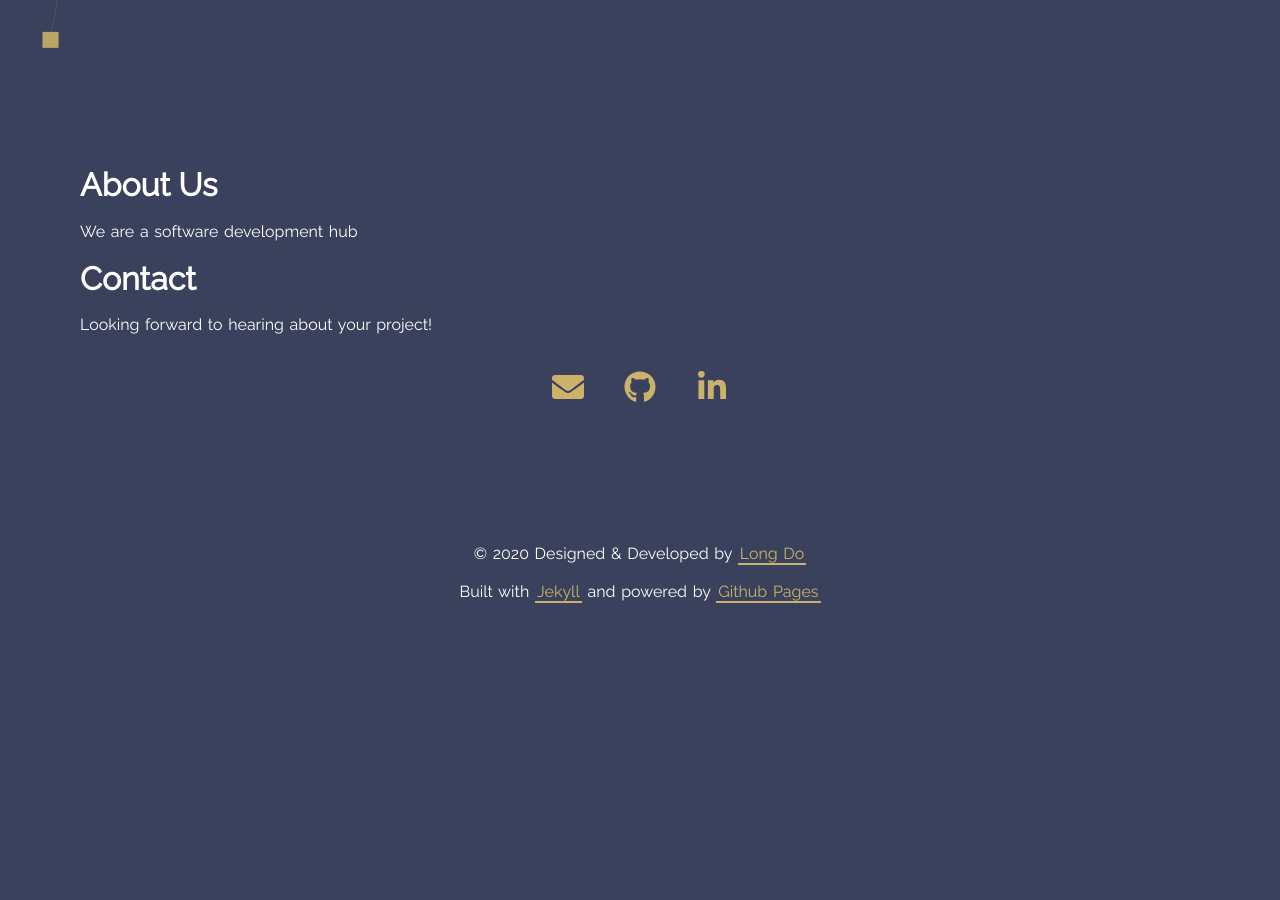
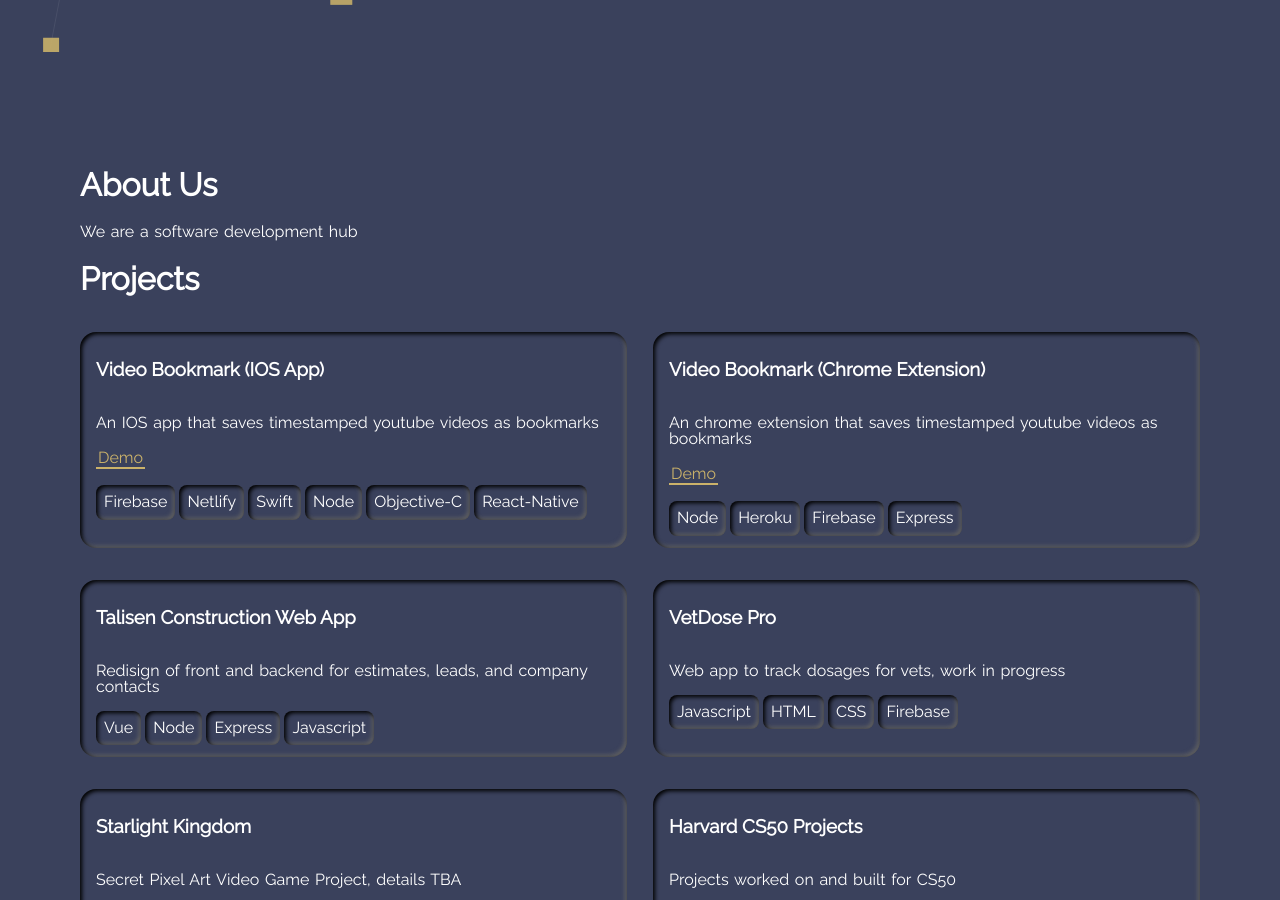
Before and after one commit to olearykieran/holy-grail-neu, a Jekyll site: the page built from index.html, in a window 1280 px wide and 900 px high, scrolled down 864 px. Built offline with Jekyll 4.4.1, drawn with Linux system fonts in a browser that asks for light colours; before the commit the page ends 1499 px from its top, so only the background shows below that.

Commit message:
added project card

```diff
--- a/_config.yml
+++ b/_config.yml
@@ -58,7 +58,7 @@ cv_download_link: https://example.com/
 # show_projects_card:
 # > setting this to true, will display the Projects section
 # > setting this to false, will omit the Projects section
-show_projects_card: false
+show_projects_card: true
 # show_projects:
 # > setting this to true, will display your listed projects in _data/projects.yml
 # > setting this to false, will omit your listed projects
--- a/_data/projects.yml
+++ b/_data/projects.yml
@@ -34,8 +34,30 @@
     - tag: Express
 
 - name: Talisen Construction Web App
+  descr: "Redisign of front and backend for estimates, leads, and company contacts"
   tags:
     - tag: Vue
     - tag: Node
     - tag: Express
     - tag: Javascript
+
+- name: VetDose Pro
+  descr: "Web app to track dosages for vets, work in progress"
+  tags:
+    - tag: Javascript
+    - tag: HTML
+    - tag: CSS
+    - tag: Firebase
+
+- name: Starlight Kingdom
+  descr: "Secret Pixel Art Video Game Project, details TBA"
+  tags:
+    - tag: Unity
+    - tag: C#
+
+- name: Harvard CS50 Projects
+  descr: "Projects worked on and built for CS50"
+  tags:
+    - tag: Lua
+    - tag: C
+    - tag: Python
```
